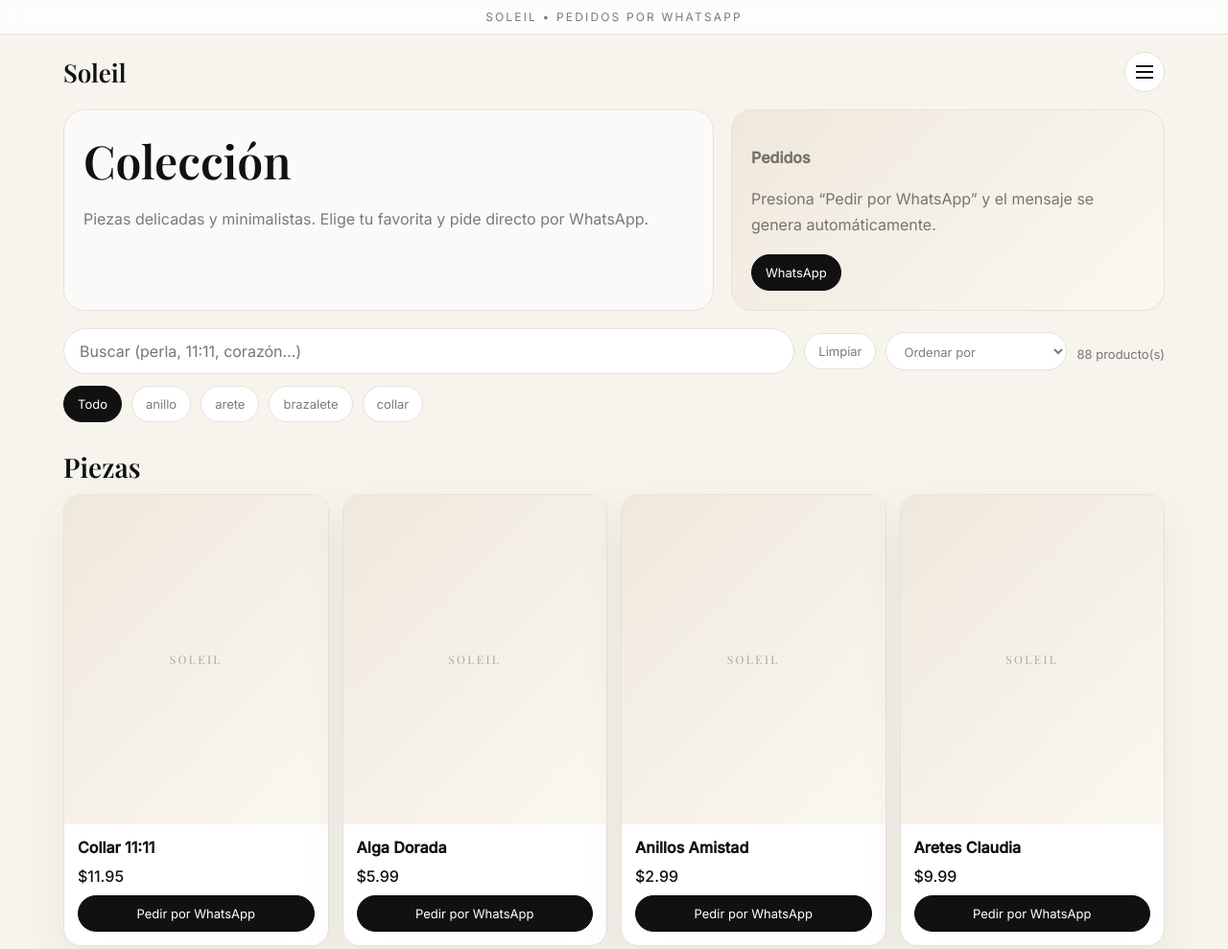
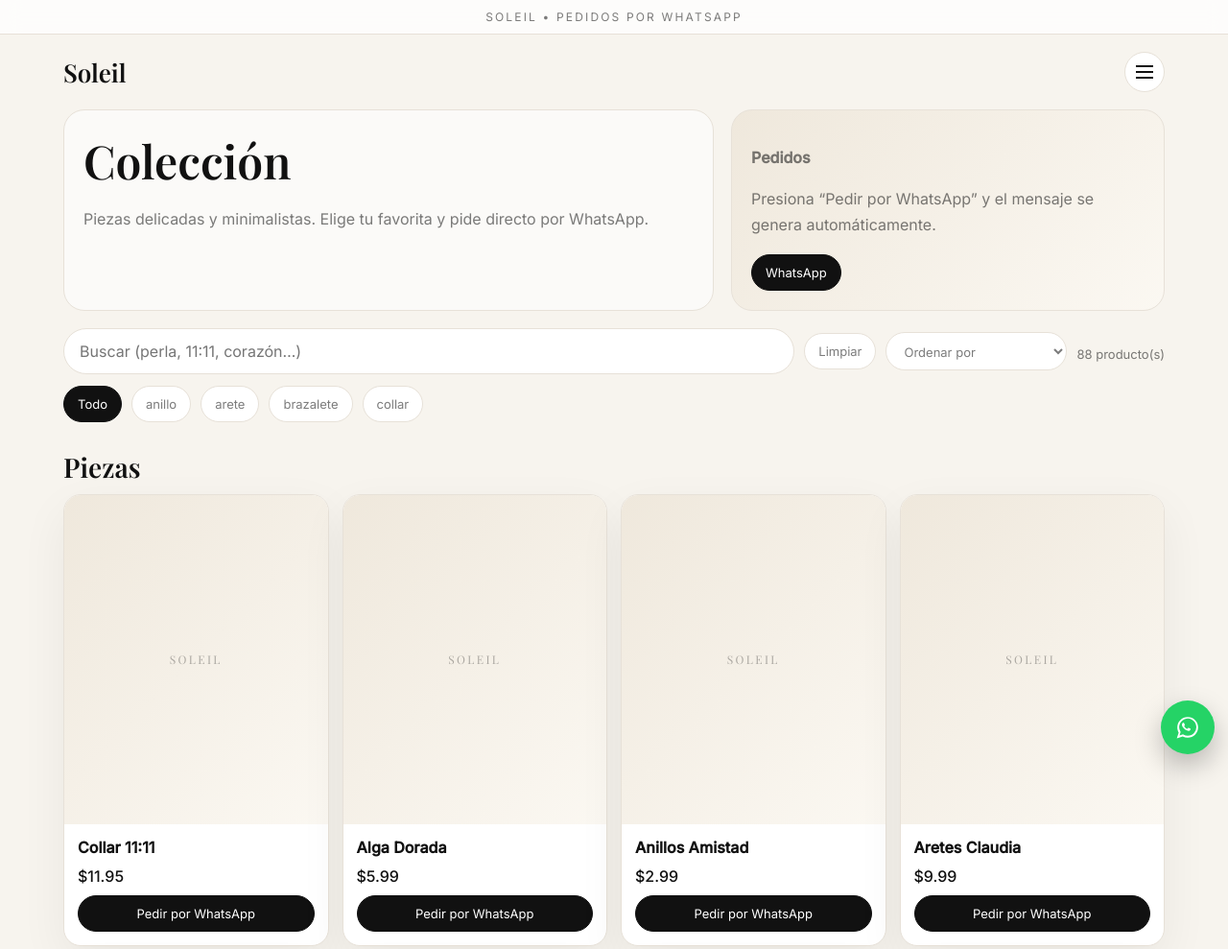
Before and after one commit to Diandlvr/WebMarCoral, a website: page index.html in a window 1280 px wide. Shown: the top 989 px of the page at 96% size. Drawn offline with nearby package versions, Linux system fonts and the light colour scheme.

Commit message:
boton flotante

```diff
--- a/index.html
+++ b/index.html
@@ -319,9 +319,51 @@
   }
 }
 
+.wa-float{
+  position: fixed;
+  right: 14px;
+  bottom: 14px;
+  width: 56px;
+  height: 56px;
+  border-radius: 999px;
+  display: grid;
+  place-items: center;
+  text-decoration: none;
+  font-size: 24px;
+  box-shadow: 0 12px 28px rgba(0,0,0,.25);
+  z-index: 9999;
+  transform: translateY(0);
+  transition: transform 180ms ease, opacity 180ms ease;
+}
+
+.wa-float:active{
+  transform: translateY(1px);
+}
+
+.wa-float{
+  background:#25D366; /* color WhatsApp */
+  color:#fff;
+}
+
+.wa-float svg{
+  width: 26px;
+  height: 26px;
+}
+
+
 
   </style>
 </head>
+<a id="waFloat" class="wa-float" href="#" target="_blank" rel="noopener" aria-label="WhatsApp">
+  <svg viewBox="0 0 32 32" aria-hidden="true">
+    <path fill="currentColor"
+      d="M19.11 17.49c-.27-.14-1.6-.79-1.85-.88-.25-.09-.43-.14-.61.14-.18.27-.7.88-.86 1.06-.16.18-.32.2-.59.07-.27-.14-1.14-.42-2.17-1.33-.8-.71-1.34-1.58-1.5-1.85-.16-.27-.02-.42.12-.56.12-.12.27-.32.41-.48.14-.16.18-.27.27-.45.09-.18.05-.34-.02-.48-.07-.14-.61-1.47-.84-2.02-.22-.53-.45-.46-.61-.47h-.52c-.18 0-.48.07-.73.34-.25.27-.96.93-.96 2.27 0 1.34.98 2.64 1.12 2.82.14.18 1.93 2.95 4.68 4.13.65.28 1.16.45 1.56.58.65.21 1.24.18 1.71.11.52-.08 1.6-.65 1.82-1.28.23-.63.23-1.17.16-1.28-.07-.11-.25-.18-.52-.32z"/>
+    <path fill="currentColor"
+      d="M16.01 2.67c-7.36 0-13.34 5.98-13.34 13.34 0 2.35.61 4.64 1.77 6.66L2 30l7.56-2.35a13.28 13.28 0 0 0 6.45 1.66h.01c7.36 0 13.34-5.98 13.34-13.34S23.37 2.67 16.01 2.67zm0 24.04h-.01a11 11 0 0 1-5.61-1.54l-.4-.24-4.48 1.39 1.46-4.36-.26-.42a10.99 10.99 0 1 1 9.3 5.17z"/>
+  </svg>
+</a>
+
+</a>
 
 <body>
   <div class="topbar">Soleil • PEDIDOS POR WHATSAPP</div>
--- a/script.js
+++ b/script.js
@@ -1,5 +1,11 @@
 const WHATSAPP = "50767908504";
-const wa = (msg) => "https://wa.me/" + WHATSAPP + "?text=" + encodeURIComponent(msg);
+const wa = (msg) =>
+  "https://wa.me/" + WHATSAPP + "?text=" + encodeURIComponent(msg);
+
+const waFloat = document.getElementById("waFloat");
+if (waFloat) {
+  waFloat.href = wa("Hola, Quiero ver el catálogo de Soleil");
+}
 
 // Mapa: menú (singular) -> CSV (plural)
 const CATEGORY_MAP = {
```
